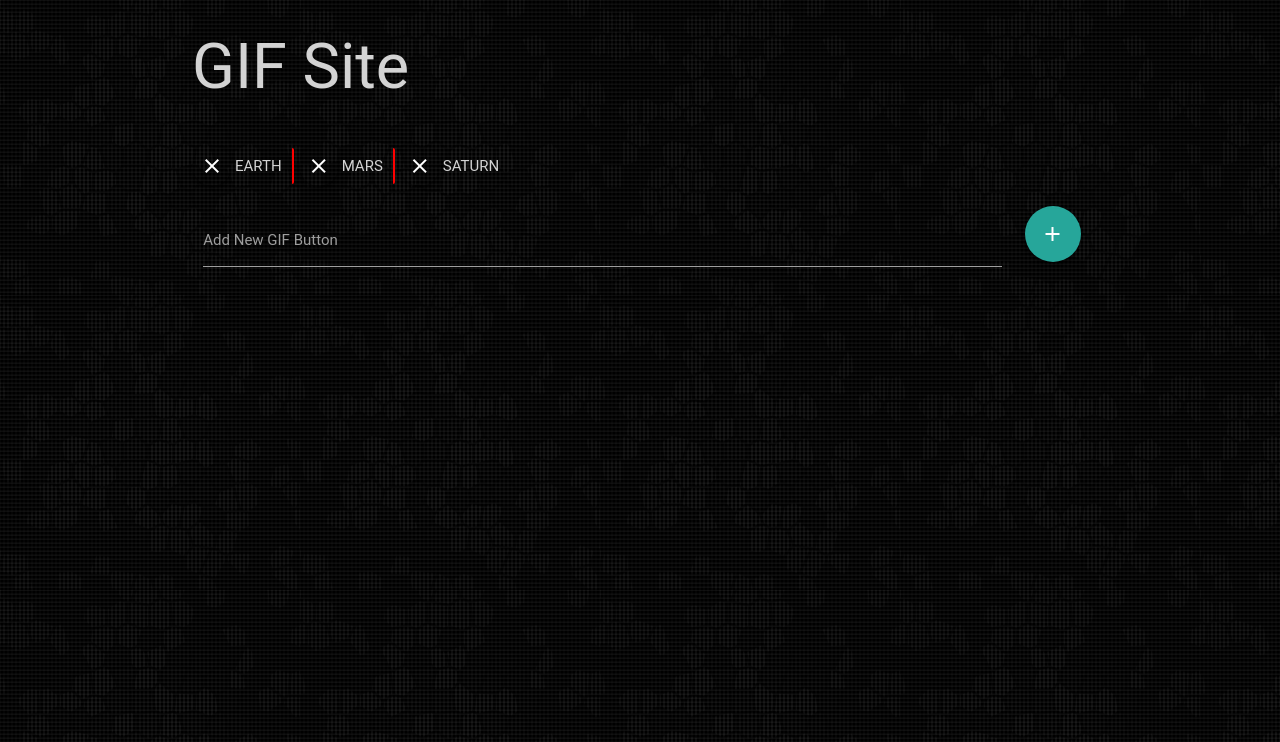
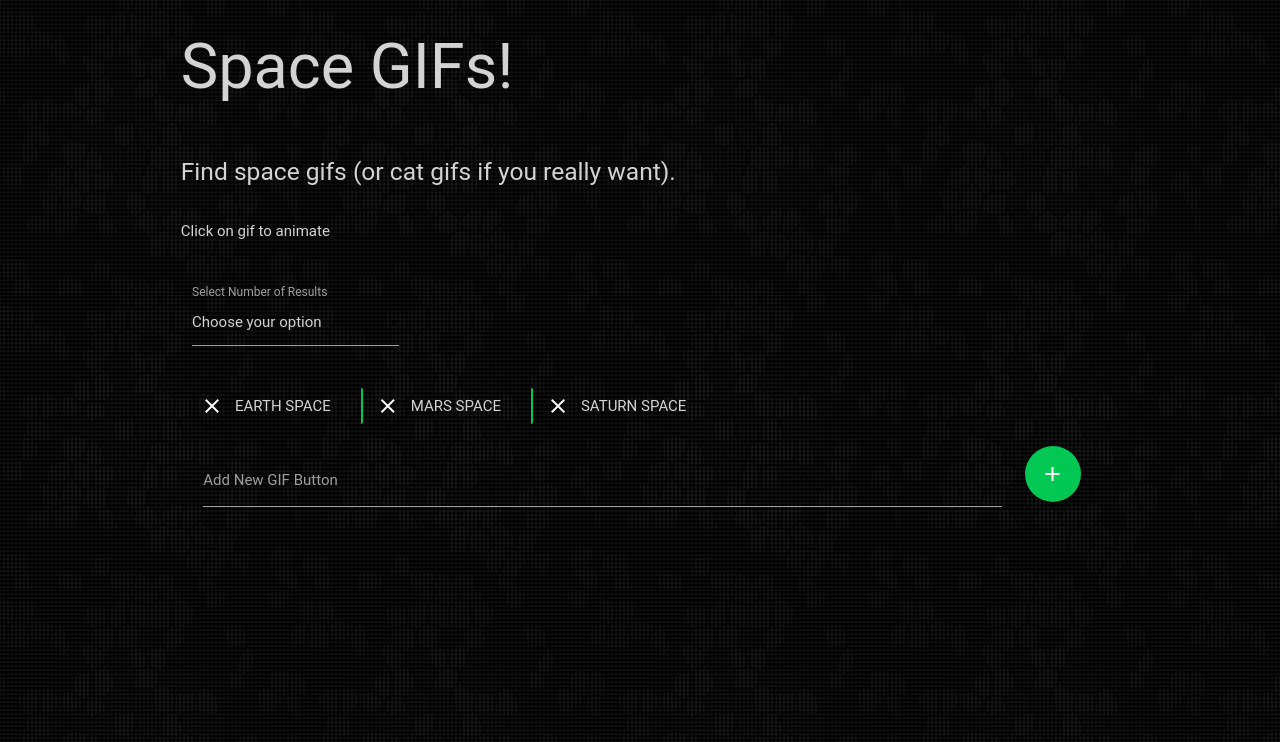
Before and after one commit to aldo-sanchez/API-Intro-HW, a PHP site: page / in a window 1280 px wide. Shown: the top 742 px of the page. Run offline with PHP 8.4, Linux system fonts and the light colour scheme; some libraries are stand-ins or nearby versions; some web fonts are replaced.

Commit message:
:construction: :rocket: Added number of results and deployed to heroku

```diff
--- a/assets/css/style.css
+++ b/assets/css/style.css
@@ -8,14 +8,14 @@ body{
 .btn-flat{
   color: lightgray;
   padding-left: 3px;
-  padding-right: 10px;
-  margin-right: 5px;
+  padding-right: 30px;
+  /*margin-right: 5px;*/
   margin: 0 5px 0 0;
 
 }
 
 .test{
-  border-right: solid 2px red;
+  border-right: solid 2px #00c853;
 }
 
 .gif{
@@ -26,12 +26,23 @@ body{
 .closeButton :hover{
   color: red;
 }
-/*#submitButton{
-  margin-top: 90px;
-}*/
+
+
+.input-field input[type=text]:focus + label {
+  color: #00c853;
+}
+
+
+.input-field input[type=text]:focus {
+  border-bottom: 1px solid #00c853;
+  box-shadow: 0 1px 0 0 #00c853;
+}
 
 .waves-effect.waves-mine .waves-ripple {
-     /* The alpha value allows the text and background color
-     of the button to still show through. */
-      background-color: rgba(69, 48, 178, 0.7);
-    }
+  background-color: rgba(0, 200, 83, 0.65);
+}
+
+ul.dropdown-content.select-dropdown li span {
+  color: #00c853;
+  background-color:  #080808;
+}
--- a/assets/javascript/app.js
+++ b/assets/javascript/app.js
@@ -1,8 +1,10 @@
 console.log("Hello World!");
 
-var topics = ['earth', 'mars', 'saturn'];
+var topics = ['earth space', 'mars space', 'saturn space'];
+var selectedTopic;
 
 $(document).ready(function(){
+  $('select').material_select();
   renderButtons();
 })
 
@@ -40,10 +42,13 @@ function renderButtons(){
   };
 };
 
-function renderGifs(selectedTopic){
+function renderGifs(){
+
   var apiKey = 'dc6zaTOxFJmzC';
   var numCol = 4;
-  var limit = 12;
+  var limitInput = $('#resultLimit')
+  var limit = limitInput.val();
+  console.log(limit);
 
   var queryURL = 'http://api.giphy.com/v1/gifs/search?q=' + selectedTopic + '&api_key=' + apiKey + '&limit=' + limit;
   console.log(queryURL);
@@ -85,11 +90,12 @@ function renderGifs(selectedTopic){
           var dataAnimate = results[i].images.fixed_width.url;
           var dataState = 'still';
 
-          var ratingText = $('<h3></h3>');
+          var ratingText = $('<h5></h5>');
           ratingText.attr({
             class: 'gifRating',
             id: 'gifRating'+ i
           });
+          ratingText.text('rated: ' + rating);
 
           var gifImage = $('<img>');
           gifImage.attr({
@@ -107,6 +113,7 @@ function renderGifs(selectedTopic){
           });
 
           gifDiv.appendTo(gifRow);
+          ratingText.appendTo(gifDiv);
           gifImage.appendTo(gifDiv);
         } else{
           break loopCol;
@@ -133,19 +140,26 @@ $('#addButton').on('click', function(){
 
 $(document).on('click', '.gifButton', function(){
   $('.gifCol').empty();
-  var selectedTopic = $(this).attr('id');
+  selectedTopic = $(this).attr('id');
   selectedTopic = topics[parseInt(selectedTopic.substring(6))];
   selectedTopic = selectedTopic.split(' ').join('+');
-  renderGifs(selectedTopic);
+  renderGifs();
+  return false
 });
 
 $(document).on('click', '.closeButton', function(){
   var buttonToRemove = $(this).attr('id');
   index = buttonToRemove.substring(5);
-  console.log(buttonToRemove);
-  console.log(index);
+  if (topics[index].split(' ').join('+') == selectedTopic){
+    console.log('in');
+    $('.gifCol').empty();
+    errorText = $('<h3></h3>');
+    errorText.text('You removed the button for these gifs :(');
+    errorText.appendTo('.gifCol');
+  };
   topics.splice(parseInt(index),1);
   renderButtons();
+  return false
 });
 
 $(document).on('click', '.gif', function(){
@@ -159,6 +173,5 @@ $(document).on('click', '.gif', function(){
     $(this).attr("src", stillImage);
     $(this).attr("data-state", "still");
   };
-  console.log(state);
-
+  return false
 });
--- a/index.html
+++ b/index.html
@@ -21,8 +21,34 @@
     <div class="container">
 
       <div class="row">
-        <div class="col m6">
-          <h1>GIF Site</h1>
+        <div class="row">
+          <div class="col m12">
+            <h1>Space GIFs!</h1>
+          </div>
+        </div>
+        <div class="row">
+          <div class="col m12">
+            <h5>Find space gifs (or cat gifs if you really want).</h5>
+          </div>
+        </div>
+        <div class="row">
+          <div class="col m12">
+            <h6>Click on gif to animate</h6>
+          </div>
+        </div>
+      </div>
+
+      <div class="row">
+        <div class="input-field col m3">
+          <select id="resultLimit">
+            <option value="" disabled selected>Choose your option</option>
+            <option class="green accent-4" value="4">four</option>
+            <option value="8">eight</option>
+            <option value="12">twelve</option>
+            <option value="16">sixteen</option>
+            <option value="20">20</option>
+          </select>
+          <label>Select Number of Results</label>
         </div>
       </div>
 
@@ -39,14 +65,15 @@
           </div>
 
           <div class="col m1" id="addButton">
-           <button class="btn-floating btn-large waves-effect waves-light" type="submit" name="action"><i class="material-icons">add</i></button>
+           <button class="btn-floating btn-large green accent-4 waves-effect waves-light" type="submit" name="action"><i class="material-icons">add</i></button>
           </div>
         </form>
       </div>
+
+
       <div class="row" id="gifRow">
-        <div class="col m12 gifCol">
-        </div>
-    </div>
+        <div class="col m12 gifCol"></div>
+      </div>
 
     </div>
 
```
